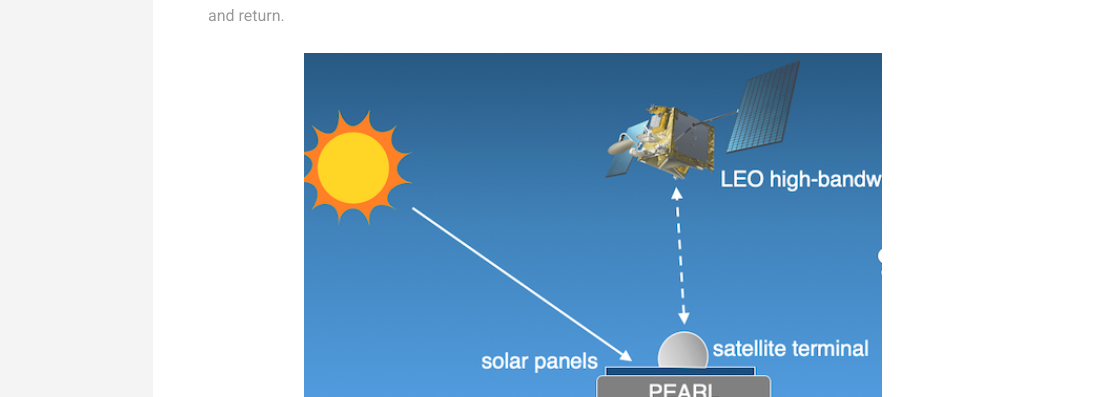
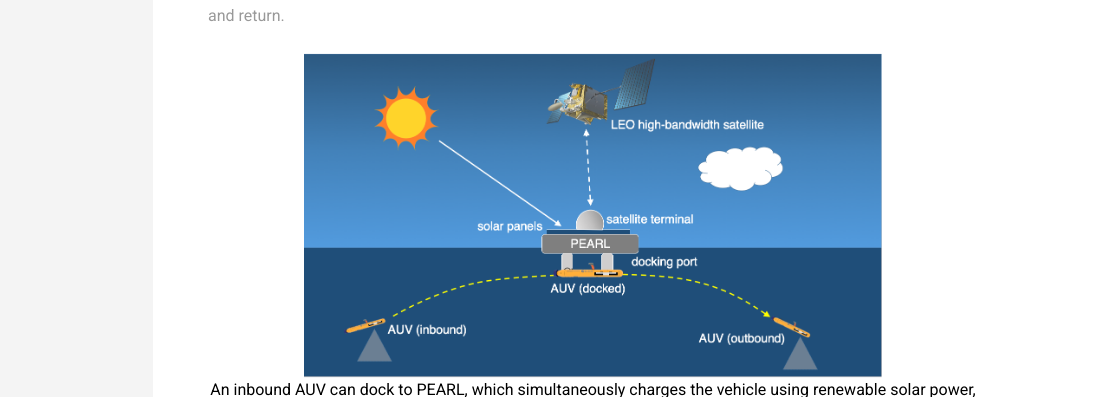
Before and after one commit to maha-haji/maha-haji.github.io, a plain HTML site: page project/pearl/index.html in a window 1280 px wide. Shown: the part 555-952 px from the top of the page, 167-1280 px from the left. Drawn offline with Linux system fonts and the light colour scheme.

Commit message:
Changing PEARL image URL back to correct one

```diff
--- a/project/pearl/index.html
+++ b/project/pearl/index.html
@@ -106,7 +106,7 @@
          <p>Autonomous Underwater Vehicles (AUVs) offer the ability to provide persistent and expanded ocean observations and measurements. The battery capacity of AUVs, however, currently limits the range and duration of missions. At the same time, sensor payload and ocean measurement resolution are limited by data storage space onboard AUVs. These limitations require that AUVs be frequently recovered to recharge and offload data, a process that often requires the assistance of a support vessel and crew and can cost in excess of $30,000 per day. The Platform for Expanding AUV exploRation to Longer ranges (PEARL) developed in the Engineering Systems Lab, can extend the range and endurance of AUVs (e.g. from 8 hours to 240 hours), while reducing data latency and operating costs. PEARL is an integrated autonomous floating docking station which simultaneously provides AUV battery recharging and data uplink via the new generation of high-bandwidth low- Earth orbit (LEO) constellations (OneWeb). PEARL can ensure worldwide connectivity and control of AUVs, allowing for near-real-time underwater data from across the globe. By utilizing solar power paired with integrated battery modules, PEARL can harvest power during daytime hours, allowing reliable, on-demand recharging of vehicles and data transfer, effectively extending AUV endurance and return.</p>
 
 <figure>
-    <img src="/img/portfolio/pearl_thumb.png" alt="Prototype testing" title="Prototype testing" width="75%" />
+    <img src="/img/portfolio/pearl_img1.png" alt="Prototype testing" title="Prototype testing" width="75%" />
     <center><figcaption>An inbound AUV can dock to PEARL, which simultaneously charges the vehicle using renewable solar power, and offloads data via a high-bandwidth LEO satellite link, enabling the AUV to conduct longer-range missions and collect higher resolution ocean measurements.</figcaption></center>
 </figure>
 
```
